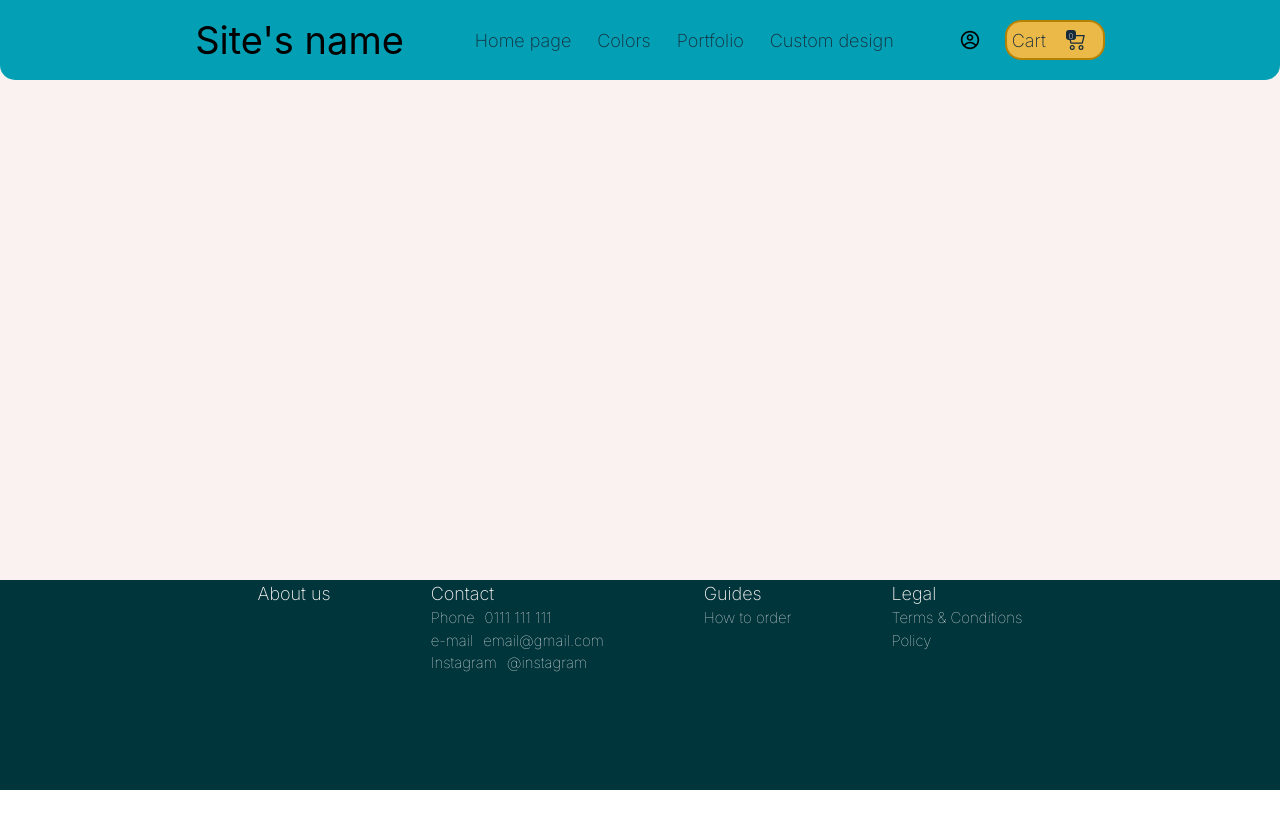
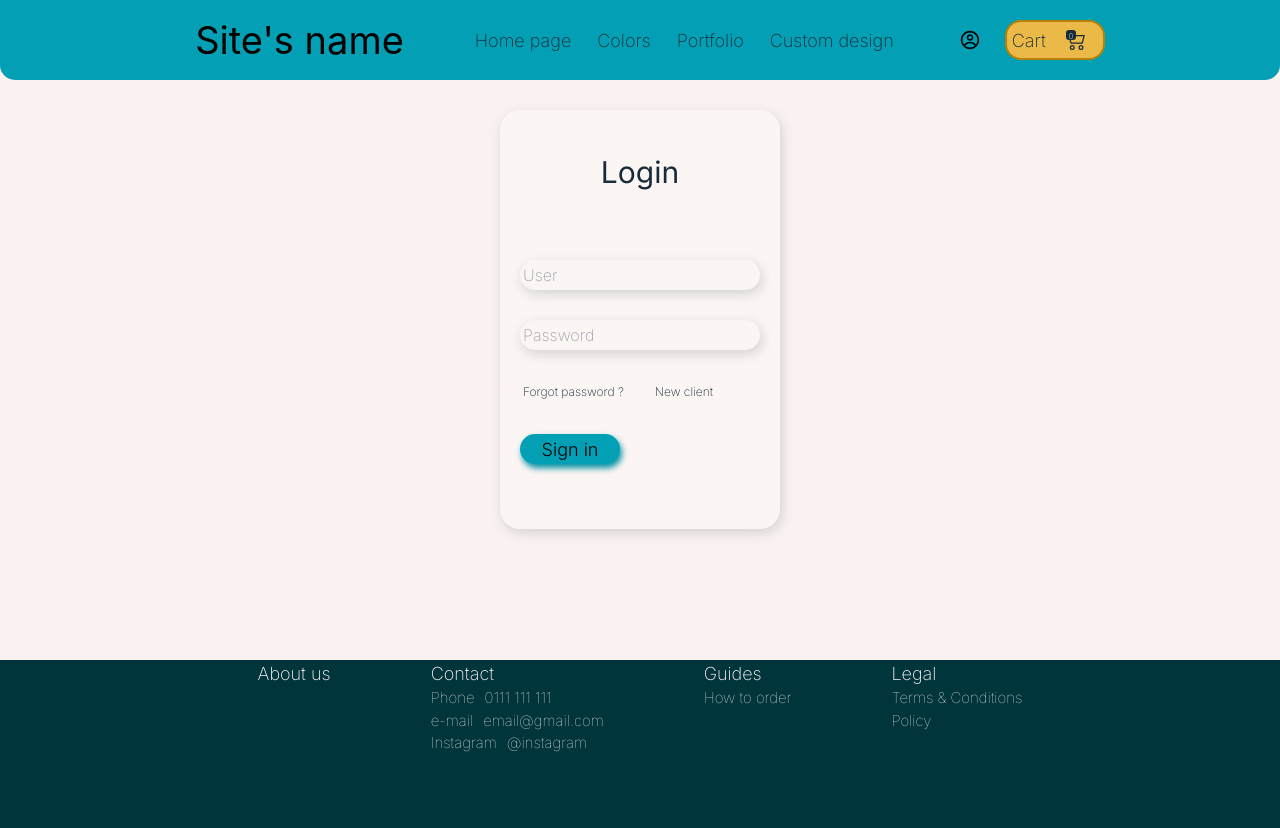
Before and after one commit to claudiamnegrea/printing-site, a React (Create React App) app: page /login in a window 1280 px wide. Shown: the top 828 px of the page. Before the commit the page ends 800 px from the top, so only its background shows below. Built offline with nearby package versions, Linux system fonts and the light colour scheme.

Commit message:
created login page for user

```diff
--- a/src/App.js
+++ b/src/App.js
@@ -9,6 +9,7 @@ import Footer from './components/footer';
 import Product from './pages/product';
 import BackToTop from './components/back-to-top';
 import PlaceOrder from './pages/place-order';
+import Login from './pages/login';
 
 function App() {
   return (
@@ -22,6 +23,7 @@ function App() {
         <Route exact path='/cart' element={<Cart />} />
         <Route exact path='/products/:id' element={<Product />} />
         <Route exact path='/place-order' element={<PlaceOrder />} />
+        <Route exact path='/login' element={<Login />} />
       </Routes>
       </div>
       <BackToTop />
--- a/src/App.module.css
+++ b/src/App.module.css
@@ -4,5 +4,5 @@ min-height: 750px;
 }
 
 .main{
-    min-height: 500px;
+    min-height: 550px;
 }
--- a/src/components/header/index.jsx
+++ b/src/components/header/index.jsx
@@ -32,7 +32,7 @@ export default function Header() {
         </ul>
         <Search />
         <div className={classes.dropdown}>
-          <CgProfile className={classes.profile} />
+          <Link to= '/login'><CgProfile className={classes.profile} /></Link>
           <div className={classes.profile_items}>
             <p>Orders</p>
             <p>Logout</p>
--- /dev/null
+++ b/src/pages/login/index.jsx
@@ -0,0 +1,42 @@
+import { useEffect, useState } from "react";
+import classes from "./style.module.css";
+import { Button } from "@chakra-ui/react";
+
+export default function Login() {
+  const [currentState, setCurrentState] = useState("Login");
+
+  return (
+    <div className={classes.form_wrapper}>
+      <h1>{currentState}</h1>
+      {currentState === "Login" ? (
+        <div>
+          <form>
+            <input type="text" placeholder="User" />
+            <input type="text" placeholder="Password" />
+          </form>
+
+          <p>
+            <h3>Forgot password ? </h3>
+            <h3 onClick={() => setCurrentState("Register")}>New client</h3>
+          </p>
+          <Button>Sign in</Button>
+        </div>
+      ) : (
+        <div>
+          <form>
+            <input type="text" placeholder="User" />
+            <input type="email" placeholder="E-mail" />
+            <input type="password" placeholder="Password" />
+            <input type="password" placeholder="Please retype password" />
+          </form>
+          <p>
+            <h3 onClick={() => setCurrentState("Login")}>
+              Already have an account
+            </h3>
+          </p>
+          <Button>Sign up</Button>
+        </div>
+      )}
+    </div>
+  );
+}
--- /dev/null
+++ b/src/pages/login/style.module.css
@@ -0,0 +1,81 @@
+@import url('https://fonts.googleapis.com/css2?family=Inter:ital,opsz,wght@0,14..32,100..900;1,14..32,100..900&display=swap');
+
+.form_wrapper {
+    display: flex;
+    flex-direction: column;
+    align-items: center;
+    margin: 30px;
+    margin-left: 500px;
+    margin-right: 500px;
+    border-radius: 20px;
+    background-color: #FBF5F3;
+    box-shadow: 2px 4px 12px #d3d3d3;
+    padding: 20px;
+
+}
+.form_wrapper div{
+    display: flex;
+    flex-direction: column;
+    gap:20px;
+    margin:20px;
+    padding: 20px;
+}
+
+.form_wrapper h1 {
+    font-family: 'Inter';
+    font-weight: 400;
+    font-size: 30px;
+    color: #172B3A;
+    margin: 20px;
+}
+
+.form_wrapper form {
+    display: flex;
+    flex-direction: column;
+    gap: 20px;
+}
+
+.form_wrapper input {
+    font-family: 'Inter';
+    font-weight: 200;
+    font-size: 16px;
+    color: #172B3A;
+    margin: 5px;
+    padding: 3px;
+    background-color: #FBF5F3;
+    box-shadow: 2px 4px 12px #d3d3d3;
+    border-radius: 20px;
+}
+
+.form_wrapper p {
+    display: flex;
+    flex-direction: row;
+    gap: 15px;
+}
+
+.form_wrapper p h3 {
+    cursor: pointer;
+    font-family: 'Inter';
+    font-weight: 200;
+    font-size: 12px;
+    color: #172B3A;
+    margin: 5px;
+    padding: 3px;
+}
+.form_wrapper button{
+    justify-content: center;
+    align-items: center;
+    background-color: #03A0B5;
+    border-color: #04adc4dc;
+    stroke: #03A0B5;
+    stroke-opacity: 70%;
+    box-shadow: 2px 4px 6px 0px #0190A2;
+    width: 100px;
+    height: 30px;
+    border-radius: 16px;
+    font-family: 'Inter';
+    font-weight: 300;
+    font-size: 18px;
+    margin: 5px;
+    padding: 3px;
+}
```
